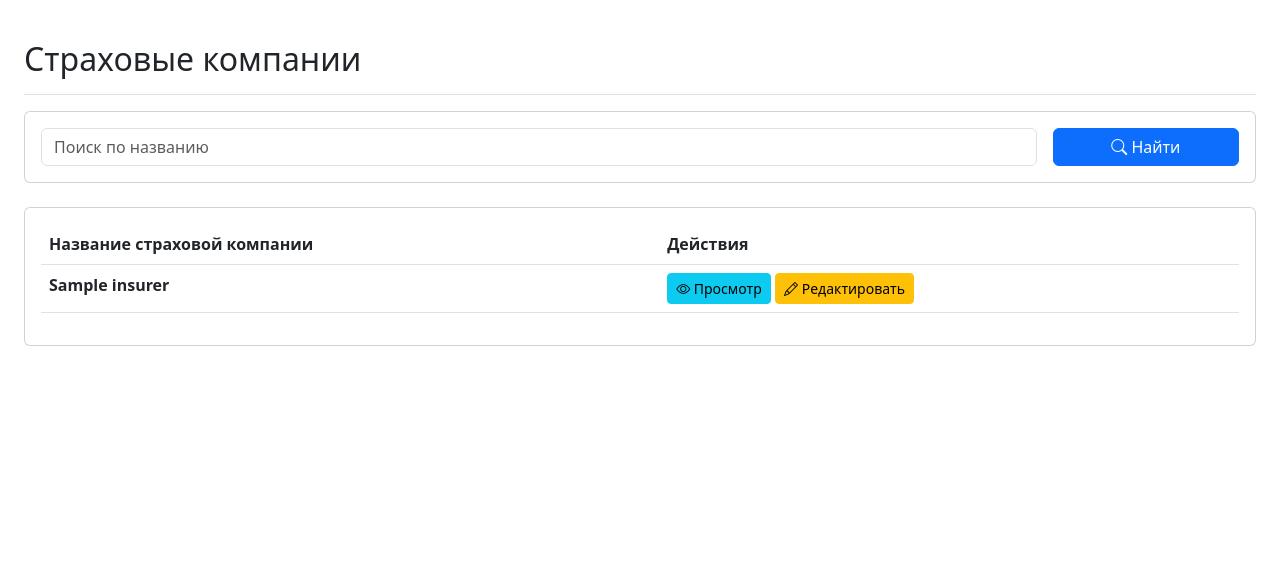
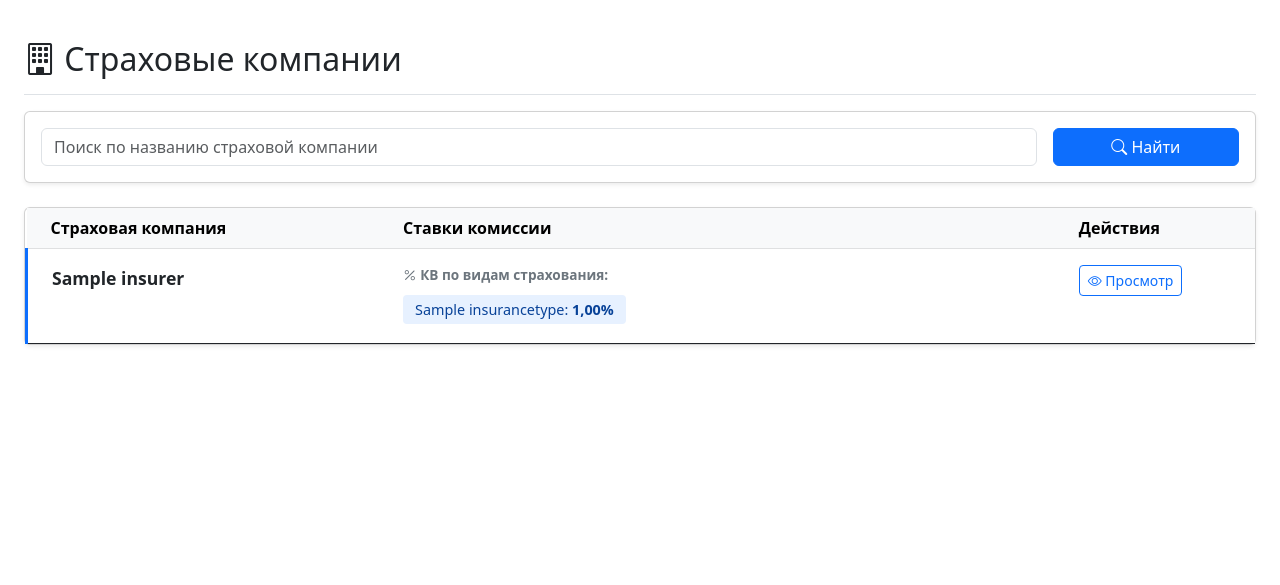
Before and after one commit to grigra27/flow_polis, a Django app: page /insurers/ in a window 1280 px wide. Shown: the part 80-665 px from the top of the page. Run offline with Django 4.2, Linux system fonts and the light colour scheme; a user stored in the database is signed in; tables that the repository leaves empty hold one stand-in row (values such as "Sample post"); parts of the project's set-up code (start-up, migrations or seed data) failed here and were passed over.

Commit message:
upd ux insurers

```diff
--- a/apps/insurers/views.py
+++ b/apps/insurers/views.py
@@ -10,7 +10,7 @@ class InsurerListView(LoginRequiredMixin, ListView):
     paginate_by = 50
 
     def get_queryset(self):
-        queryset = super().get_queryset()
+        queryset = super().get_queryset().prefetch_related('commission_rates__insurance_type')
         search = self.request.GET.get('search')
         if search:
             queryset = queryset.filter(insurer_name__icontains=search)
--- a/templates/insurers/insurer_list.html
+++ b/templates/insurers/insurer_list.html
@@ -2,17 +2,65 @@
 
 {% block title %}Страховщики{% endblock %}
 
+{% block extra_css %}
+<style>
+    .insurer-row {
+        border-left: 3px solid #0d6efd;
+        transition: all 0.2s ease;
+    }
+    .insurer-row:hover {
+        background-color: #f8f9fa;
+        border-left-color: #0a58ca;
+    }
+    .insurer-name {
+        font-size: 1.1rem;
+        font-weight: 600;
+        color: #212529;
+    }
+    .insurer-name-link {
+        text-decoration: none;
+        color: inherit;
+    }
+    .insurer-name-link:hover .insurer-name {
+        color: #0d6efd;
+        text-decoration: underline;
+    }
+    .commission-item {
+        display: inline-block;
+        padding: 0.25rem 0.75rem;
+        margin: 0.15rem 0.3rem 0.15rem 0;
+        background-color: #e7f1ff;
+        border-radius: 4px;
+        font-size: 0.9rem;
+        color: #084298;
+        font-weight: 500;
+    }
+    .commission-label {
+        font-size: 0.85rem;
+        color: #6c757d;
+        font-weight: 600;
+        margin-bottom: 0.4rem;
+    }
+    .table-insurer tbody tr {
+        border-bottom: 1px solid #dee2e6;
+    }
+    .table-insurer tbody tr:last-child {
+        border-bottom: none;
+    }
+</style>
+{% endblock %}
+
 {% block content %}
 <div class="d-flex justify-content-between flex-wrap flex-md-nowrap align-items-center pt-3 pb-2 mb-3 border-bottom">
-    <h1 class="h2">Страховые компании</h1>
+    <h1 class="h2"><i class="bi bi-building"></i> Страховые компании</h1>
 </div>
 
 <!-- Search -->
-<div class="card mb-4">
+<div class="card mb-4 shadow-sm">
     <div class="card-body">
         <form method="get" class="row g-3">
             <div class="col-md-10">
-                <input type="text" name="search" class="form-control" placeholder="Поиск по названию" value="{{ request.GET.search }}">
+                <input type="text" name="search" class="form-control" placeholder="Поиск по названию страховой компании" value="{{ request.GET.search }}">
             </div>
             <div class="col-md-2">
                 <button type="submit" class="btn btn-primary w-100">
@@ -23,48 +71,70 @@
     </div>
 </div>
 
-<!-- Insurers Table -->
-<div class="card">
-    <div class="card-body">
-        <div class="table-responsive">
-            <table class="table table-hover">
-                <thead>
+<!-- Insurers List -->
+<div class="card shadow-sm">
+    <div class="card-body p-0">
+        <table class="table table-insurer mb-0">
+            <thead class="table-light">
                 <tr>
-                        <th>Название страховой компании</th>
-                        <th>Действия</th>
+                    <th class="ps-4" style="width: 30%;">Страховая компания</th>
+                    <th style="width: 55%;">Ставки комиссии</th>
+                    <th style="width: 15%;">Действия</th>
                 </tr>
             </thead>
             <tbody>
                 {% for insurer in insurers %}
-                    <tr class="clickable-row" style="cursor: pointer;" data-href="{% url 'insurers:detail' insurer.pk %}">
-                        <td><strong>{{ insurer.insurer_name }}</strong></td>
-                        <td onclick="event.stopPropagation();">
-                            <a href="{% url 'insurers:detail' insurer.pk %}" class="btn btn-sm btn-info">
+                <tr class="insurer-row clickable-row" style="cursor: pointer;" data-href="{% url 'insurers:detail' insurer.pk %}">
+                    <td class="ps-4 py-3">
+                        <a href="{% url 'insurers:detail' insurer.pk %}" class="insurer-name-link">
+                            <div class="insurer-name">{{ insurer.insurer_name }}</div>
+                        </a>
+                    </td>
+                    <td class="py-3">
+                        {% if insurer.commission_rates.all %}
+                            <div class="commission-label">
+                                <i class="bi bi-percent"></i> КВ по видам страхования:
+                            </div>
+                            <div>
+                                {% for rate in insurer.commission_rates.all %}
+                                <span class="commission-item">
+                                    {{ rate.insurance_type.name }}: <strong>{{ rate.kv_percent }}%</strong>
+                                </span>
+                                {% endfor %}
+                            </div>
+                        {% else %}
+                            <small class="text-muted">
+                                <i class="bi bi-dash-circle"></i> Ставки не указаны
+                            </small>
+                        {% endif %}
+                    </td>
+                    <td class="py-3" onclick="event.stopPropagation();">
+                        <a href="{% url 'insurers:detail' insurer.pk %}" class="btn btn-sm btn-outline-primary">
                             <i class="bi bi-eye"></i> Просмотр
                         </a>
-                            {% if can_edit %}
-                            <a href="{% url 'admin:insurers_insurer_change' insurer.pk %}" class="btn btn-sm btn-warning">
-                                <i class="bi bi-pencil"></i> Редактировать
-                            </a>
-                            {% endif %}
                     </td>
                 </tr>
                 {% empty %}
                 <tr>
-                        <td colspan="2" class="text-center text-muted">Страховщики не найдены</td>
+                    <td colspan="3" class="text-center text-muted py-4">
+                        <i class="bi bi-info-circle"></i> Страховые компании не найдены
+                    </td>
                 </tr>
                 {% endfor %}
             </tbody>
         </table>
     </div>
+</div>
 
 <!-- Pagination -->
 {% if is_paginated %}
-        <nav aria-label="Page navigation">
+<nav aria-label="Page navigation" class="mt-4">
     <ul class="pagination justify-content-center">
         {% if page_obj.has_previous %}
             <li class="page-item">
-                        <a class="page-link" href="?page={{ page_obj.previous_page_number }}{% if request.GET.search %}&search={{ request.GET.search }}{% endif %}">Предыдущая</a>
+                <a class="page-link" href="?page={{ page_obj.previous_page_number }}{% if request.GET.search %}&search={{ request.GET.search }}{% endif %}">
+                    <i class="bi bi-chevron-left"></i> Предыдущая
+                </a>
             </li>
         {% endif %}
 
@@ -76,14 +146,14 @@
 
         {% if page_obj.has_next %}
             <li class="page-item">
-                        <a class="page-link" href="?page={{ page_obj.next_page_number }}{% if request.GET.search %}&search={{ request.GET.search }}{% endif %}">Следующая</a>
+                <a class="page-link" href="?page={{ page_obj.next_page_number }}{% if request.GET.search %}&search={{ request.GET.search }}{% endif %}">
+                    Следующая <i class="bi bi-chevron-right"></i>
+                </a>
             </li>
         {% endif %}
     </ul>
 </nav>
 {% endif %}
-    </div>
-</div>
 
 <script>
 document.addEventListener('DOMContentLoaded', function() {
--- a/templates/policies/payment_list.html
+++ b/templates/policies/payment_list.html
@@ -127,8 +127,8 @@
                         <th>Лизингополучатель</th>
                         <th>Объект страхования</th>
                         <th>Год/№</th>
+                        <th>Очередной взнос, ₽</th>
                         <th>Дата платежа по полису</th>
-                        <th>Очередной взнос, ₽</th>
                         <th>Дата оплаты</th>
                         <th>Статус</th>
                         <th>Действия</th>
@@ -148,8 +148,8 @@
                             <small>{{ payment.policy.property_description|truncatewords:10 }}</small>
                         </td>
                         <td>{{ payment.year_number }}/{{ payment.installment_number }}</td>
+                        <td>{{ payment.amount|rub }}</td>
                         <td>{{ payment.due_date|date:"d.m.Y" }}</td>
-                        <td>{{ payment.amount|rub }}</td>
                         <td>
                             {% if payment.paid_date %}
                                 {{ payment.paid_date|date:"d.m.Y" }}
```
Also changed, not shown: templates/policies/policy_list.html (+5 -13 lines). Lines whose indentation alone changed are shown as unchanged.
